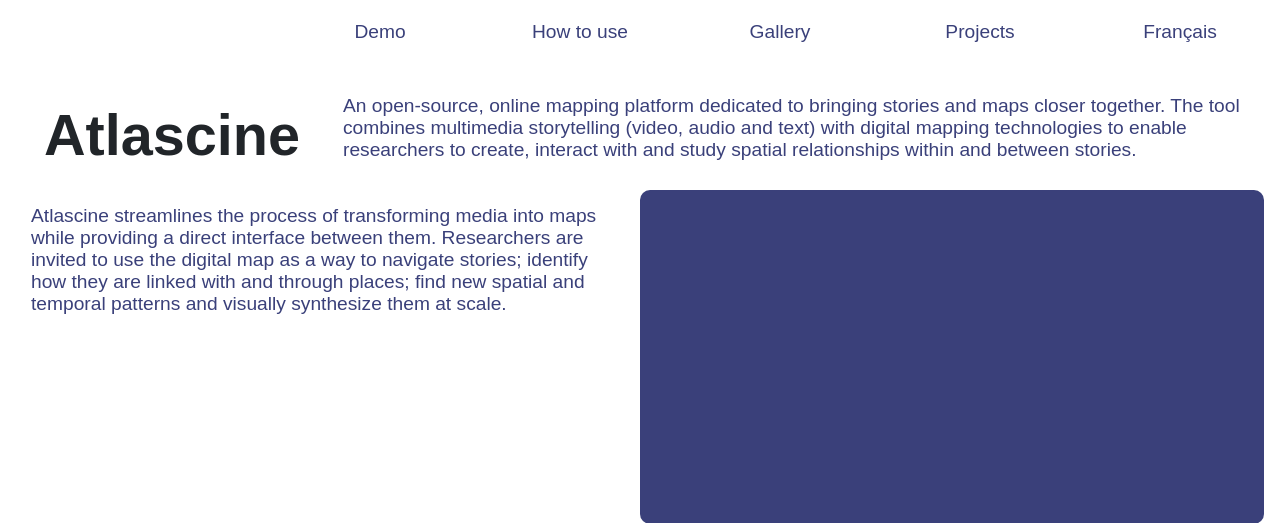
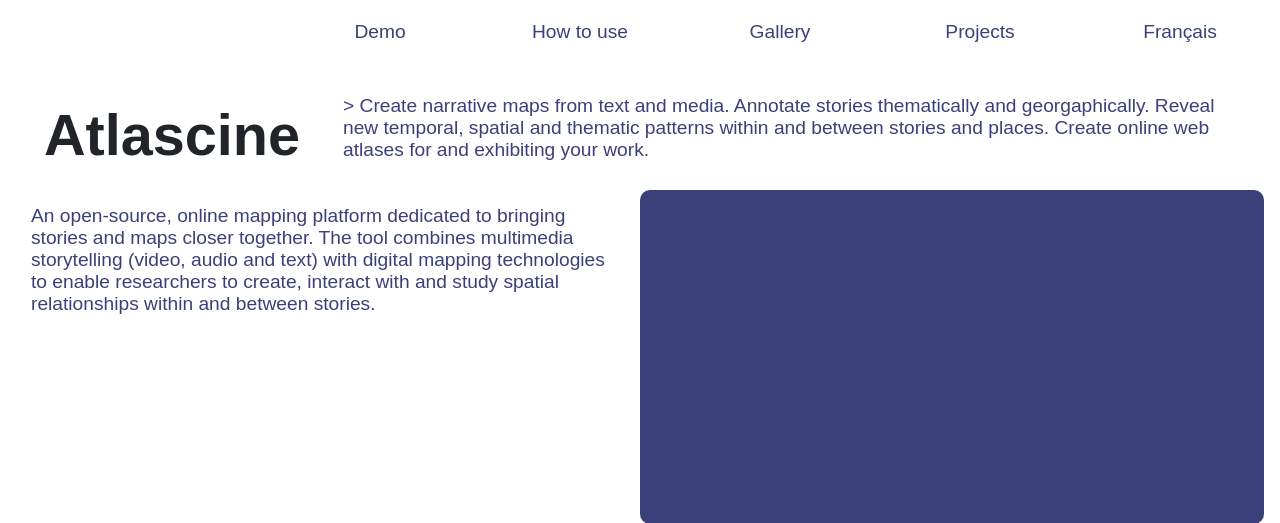
Before and after one commit to geomedialab/atlascine-website, a web app: file index.html in a window 1280 px wide. Shown: the top 523 px of the page. Run offline with its HTML, style and script files only (its server is not run), Linux system fonts and the light colour scheme.

Commit message:
commit latest changes

```diff
--- a/css/styles.css
+++ b/css/styles.css
@@ -163,7 +163,7 @@
 	border-bottom: 20px solid var(--main-bg-color);
 	place-items: stretch stretch;
 	grid-row-gap: 0vh;
-	grid-column-gap: 0vw;
+	column-gap: 0vw;
 	margin: 2vh;
 	padding: 0;
 	box-sizing: border-box;
--- a/index.html
+++ b/index.html
@@ -32,12 +32,13 @@
 			</div>
 			<div id='splash-item1'>
 				<h2>
-					An open-source, online mapping platform dedicated to bringing stories and maps closer together. The tool combines multimedia storytelling (video, audio and text) with digital mapping technologies to enable researchers to create, interact with and study spatial relationships within and between stories.
+					<!--have these as list items in markdown and formatted as inline, emdash-separated list items -->>
+					Create narrative maps from text and media. Annotate stories thematically and georgaphically. Reveal new temporal, spatial and thematic patterns within and between stories and places. Create online web atlases for and exhibiting your work.
 				</h2>
 			</div>
 			<div id='splash-item2'>
 				<h2>
-					Atlascine streamlines the process of transforming media into maps while providing a direct interface between them. Researchers are invited to use the digital map as a way to navigate stories; identify how they are linked with and through places; find new spatial and temporal patterns and visually synthesize them at scale.
+					An open-source, online mapping platform dedicated to bringing stories and maps closer together. The tool combines multimedia storytelling (video, audio and text) with digital mapping technologies to enable researchers to create, interact with and study spatial relationships within and between stories.
 				</h2>
 			</div>
 			<div id='splash-item5'>
```
